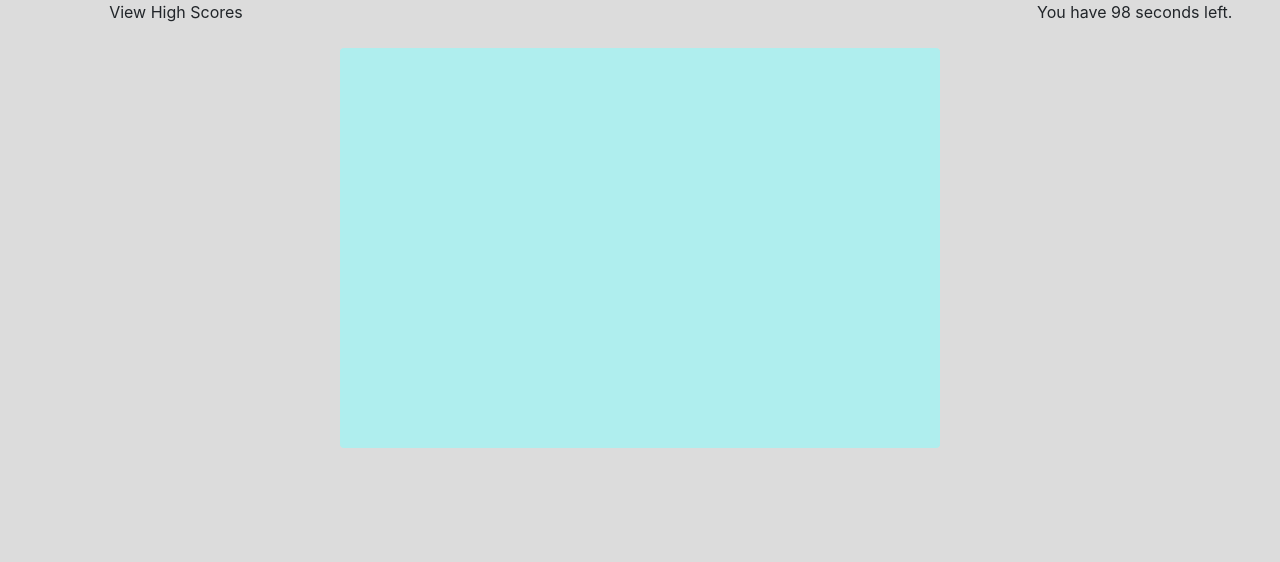
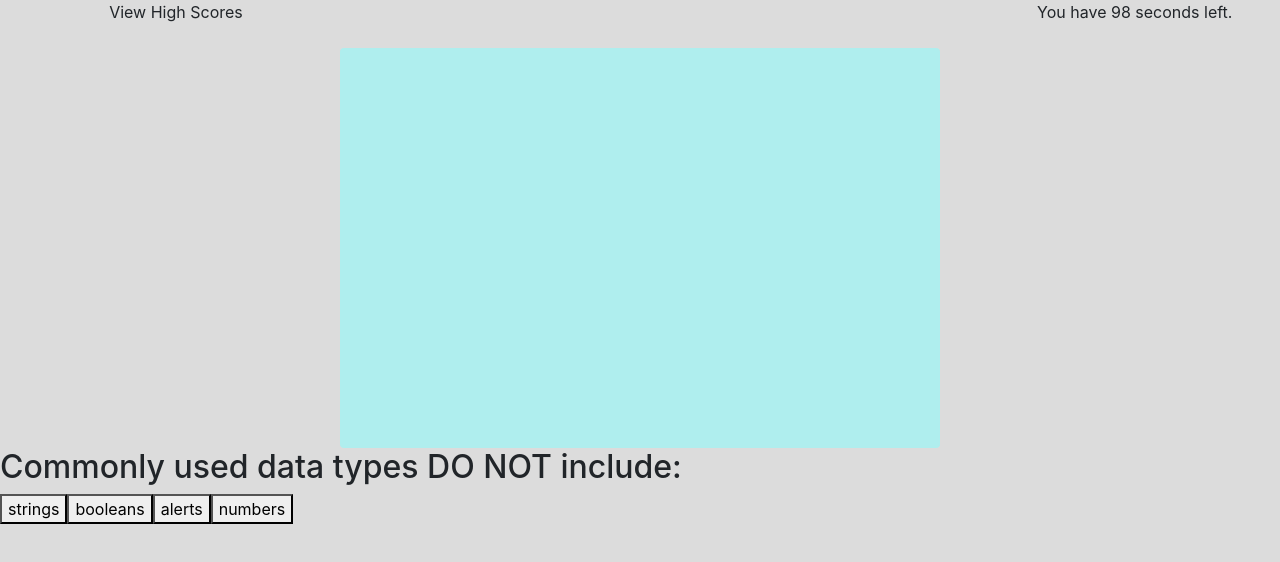
Before and after one commit to HOWBZR/Code-Quiz, a plain HTML site: page index.html in a window 1280 px wide. Both pictures are taken after a click on the button "Start". Drawn offline with nearby package versions, Linux system fonts and the light colour scheme.

Commit message:
added new element creation for question1

```diff
--- a/index.html
+++ b/index.html
@@ -35,10 +35,10 @@
                 </div>
                 <br>
                 <button type="button" class="btn btn-primary btn-lg" id="start">Start</button>
-
             </div>
         </div>
     </div>
+    <div id='first'></div>
 
 
     <script src="script.js"></script>
--- a/script.js
+++ b/script.js
@@ -1,6 +1,9 @@
 
 const start = document.getElementById("start");
 let timerEl = document.getElementById("time");
+let correct = 0;
+let incorrect = 0;
+const currentQuestion = 0;
 
 var questions = [
     {
@@ -16,8 +19,11 @@ var questions = [
 
 ];
 
+
+
 secondsLeft = 100;
 
+// Timer function and starts questions function
 start.addEventListener("click", function () {
 
     const timeLeft = setInterval(function () {
@@ -28,21 +34,56 @@ start.addEventListener("click", function () {
         }
     }, 1000)
     startQuestions();
-})
+});
 
 
-
+// creates new element with question and button answers
 function startQuestions() {
     if (startQuestions) {
         document.getElementById('content').style.visibility = 'hidden';
     }
+    const questionOne = document.createElement("h2");
+    questionOne.id = 'first';
+    questionOne.textContent = questions[0].title;
+    document.getElementById('first').appendChild(questionOne);
+
     for (let i = 0; i < questions[0].choices.length; i++) {
 
         const btn = document.createElement("BUTTON");   // Create a <button> element
-        btn.textContent = "Word";                       // Insert text from choices
-        document.h1.appendChild(btn);                 //Append
+        btn.id = 'button' + i;
+        btn.classList.add('btnList');
+        document.body.appendChild(btn);                 //Append
+    }
+    //btn.textContent = "Word";                       // Insert text from choices
+    fillQuestions();
+}
 
-    }
+function fillQuestions() {
+    document.getElementById('button0').textContent = questions[currentQuestion].choices[0];
+    document.getElementById('button1').textContent = questions[currentQuestion].choices[1];
+    document.getElementById('button2').textContent = questions[currentQuestion].choices[2];
+    document.getElementById('button3').textContent = questions[currentQuestion].choices[3];
 
 }
-console.log(questions[0].title);
+const any = document.getElementsByClassName("btnList");
+any.addEventListener("click", function () {
+    alert('its working');
+});
+
+$(document).ready(function () {
+    $('.btnList').on('click', function () {
+
+        if ($(this).text === questions[currentQuestion].answer) {
+            correct++;
+            console.log("correct" + correct);
+        }
+        else {
+            incorrect++;
+            console.log("incorrect" + incorrect);
+        }
+
+        // handles score and start next question
+        currentQuestion++;
+        fillQuestions();
+    });
+});
```
